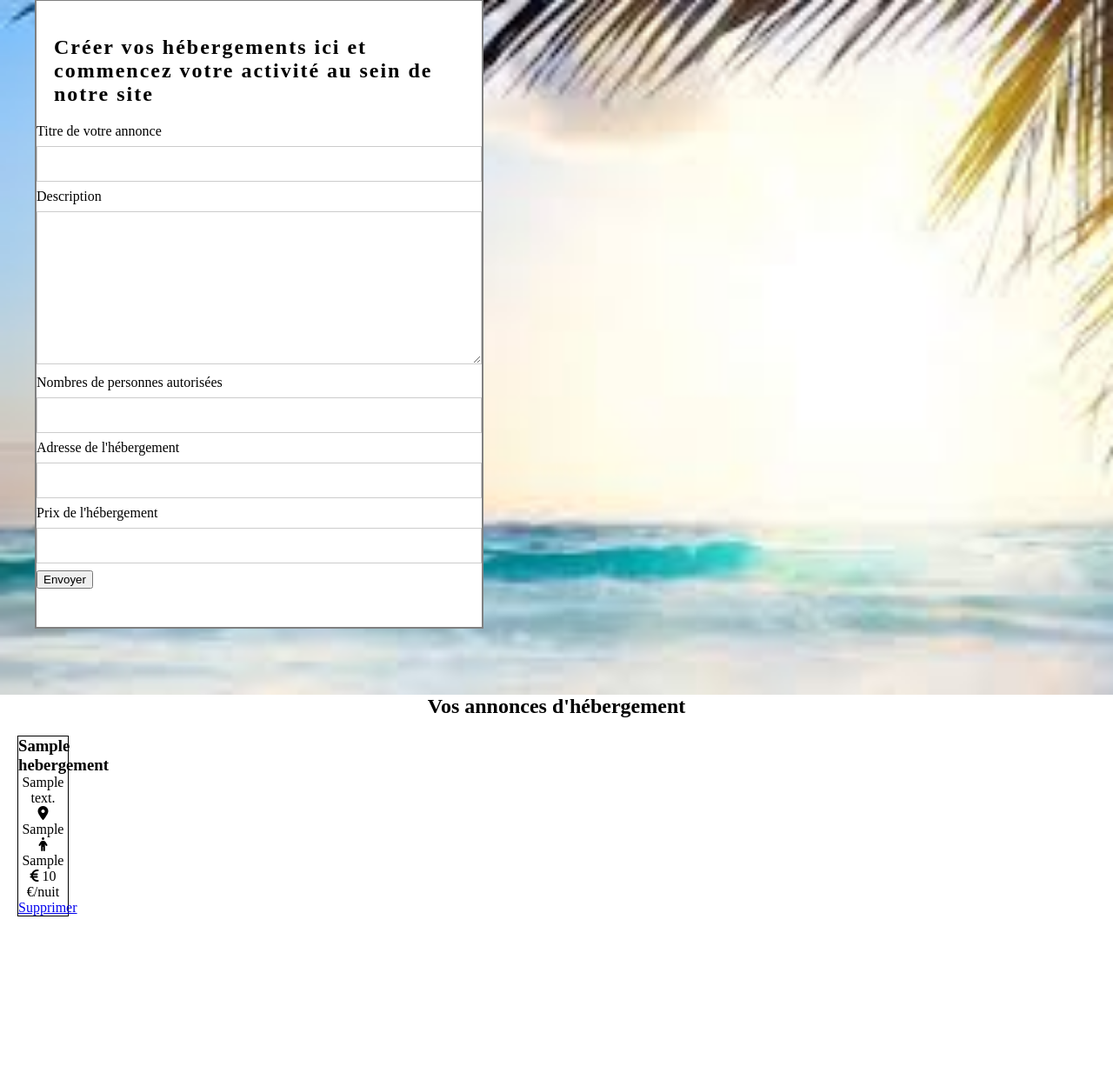
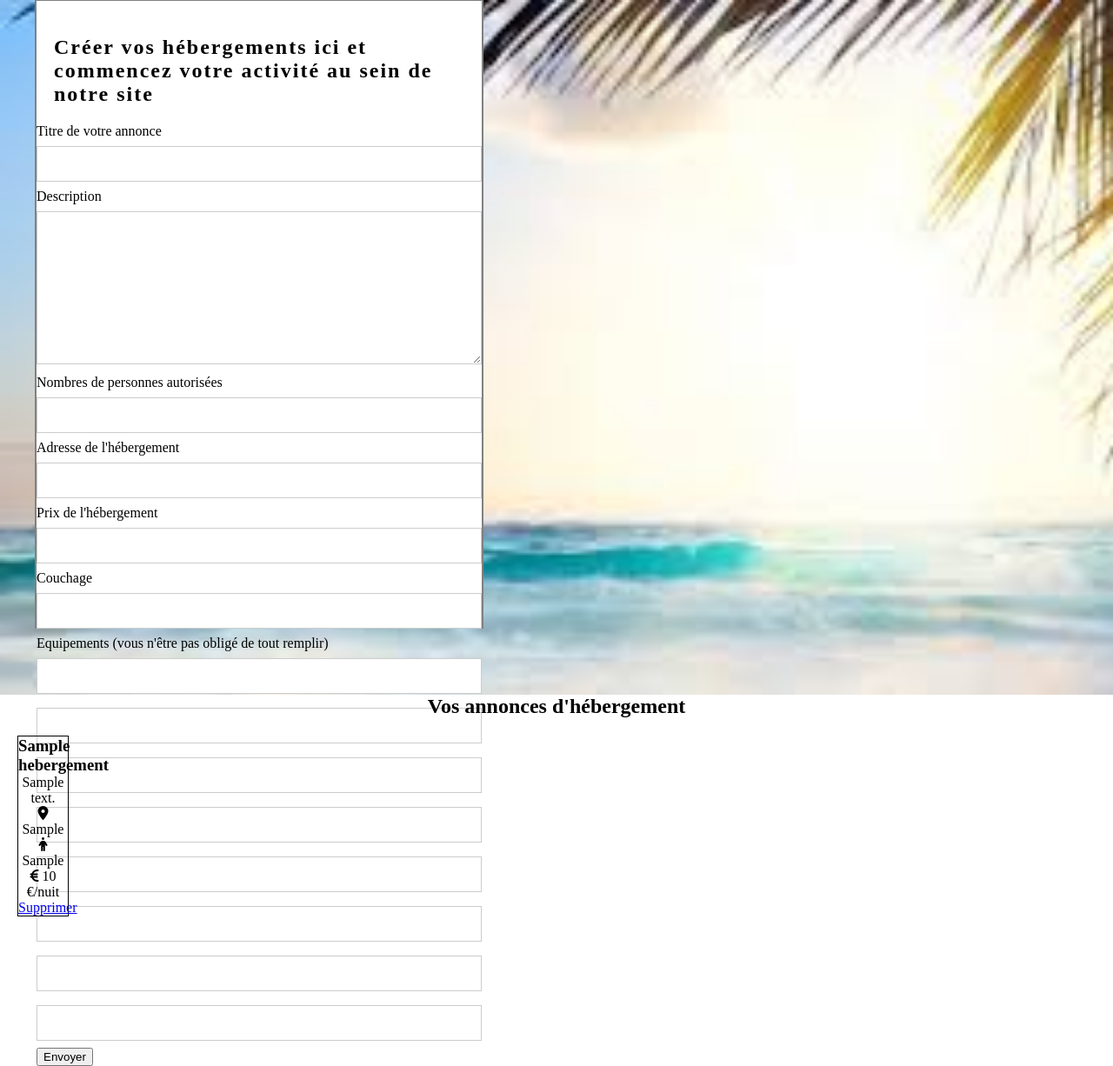
Before and after one commit to tomynov/Airbnb_Aqua, a PHP site: page /biens.php?id=1 in a window 1280 px wide. Shown: the part 98-1324 px from the top of the page at 87% size. Before the commit the page ends 1152 px from the top, so only its background shows below. Run offline with PHP 8.4, Linux system fonts and the light colour scheme; tables that the repository leaves empty or names only in its code hold one stand-in row (values such as "Sample post"); some libraries are stand-ins or nearby versions.

Commit message:
ajout input equipement et couchage + interactions

```diff
--- a/biens.php
+++ b/biens.php
@@ -15,9 +15,18 @@ if (!empty($_POST)) {
     $_POST["nbr"] = htmlentities($_POST["nbr"], ENT_QUOTES);
     $_POST["adresse"] = htmlentities($_POST["adresse"], ENT_QUOTES);
     $_POST["price"] = htmlentities($_POST["price"], ENT_QUOTES);
+    $_POST["couchage"] = htmlentities($_POST["couchage"], ENT_QUOTES);
+    $_POST["equip"] = htmlentities($_POST["equip"], ENT_QUOTES);
+    $_POST["equip1"] = htmlentities($_POST["equip1"], ENT_QUOTES);
+    $_POST["equip2"] = htmlentities($_POST["equip2"], ENT_QUOTES);
+    $_POST["equip3"] = htmlentities($_POST["equip3"], ENT_QUOTES);
+    $_POST["equip4"] = htmlentities($_POST["equip4"], ENT_QUOTES);
+    $_POST["equip5"] = htmlentities($_POST["equip5"], ENT_QUOTES);
+    $_POST["equip6"] = htmlentities($_POST["equip6"], ENT_QUOTES);
+    $_POST["equip7"] = htmlentities($_POST["equip7"], ENT_QUOTES);
 
-    $requeteSQL = "INSERT INTO hebergement (id_users, title, desc_hebergement, nbr_place, adresse, prix)";
-    $requeteSQL .= " VALUE ('$_GET[id]', '$_POST[title]', '$_POST[desc]', '$_POST[nbr]', '$_POST[adresse]', '$_POST[price]' )";
+    $requeteSQL = "INSERT INTO hebergement (id_users, title, desc_hebergement, nbr_place, adresse, prix, couchage, equipement, equipement_1, equipement_2, equipement_3, equipement_4, equipement_5, equipement_6, equipement_7)";
+    $requeteSQL .= " VALUE ('$_GET[id]', '$_POST[title]', '$_POST[desc]', '$_POST[nbr]', '$_POST[adresse]', '$_POST[price]', '$_POST[couchage]', '$_POST[equip]', '$_POST[equip1]', '$_POST[equip2]', '$_POST[equip3]', '$_POST[equip4]', '$_POST[equip5]', '$_POST[equip6]', '$_POST[equip7]' )";
     $result = $pdo->exec($requeteSQL);
 
 }
@@ -26,6 +35,7 @@ if (!empty($_POST)) {
 
 <body>
 
+    <main>
         <section class="font-biens">
             <div class="ajout-biens">
                 <h1 class="h1-biens">Créer vos hébergements ici et commencez votre activité au sein de notre site</h1>
@@ -56,11 +66,33 @@ if (!empty($_POST)) {
                         <input type="texte" class="input-user-name" id="price" name="price">
                     </div>
 
+                    <div>
+                        <label for="couchage"> Couchage </label>
+                        <input type="texte" class="input-user-name" id="couchage" name="couchage">
+                    </div>
+
+                    <div>
+                        <label for="equip"> Equipements (vous n'être pas obligé de tout remplir) </label>
+                        <div class="equip-form">
+                            <input type="texte" class="input-user-name" id="equip" name="equip">
+                            <input type="texte" class="input-user-name" id="equip1" name="equip1">
+                            <input type="texte" class="input-user-name" id="equip2" name="equip2">
+                            <input type="texte" class="input-user-name" id="equip3" name="equip3">
+                        </div>
+                        <div class="equip-form">
+                            <input type="texte" class="input-user-name" id="equip4" name="equip4">
+                            <input type="texte" class="input-user-name" id="equip5" name="equip5">
+                            <input type="texte" class="input-user-name" id="equip6" name="equip6">
+                            <input type="texte" class="input-user-name" id="equip7" name="equip7">
+                        </div>
+                    </div>
+
                     <button type="submit" class="btn btn-primary">Envoyer</button>
 
                 </form>
             </div>
         </section>
+
 
         <section class="user-announce">
             <div>
@@ -89,5 +121,6 @@ if (!empty($_POST)) {
             <?php } ?>
             </div>
         </section>
+    </main>
 
 </body>
```
Lines whose indentation alone changed are shown as unchanged.
